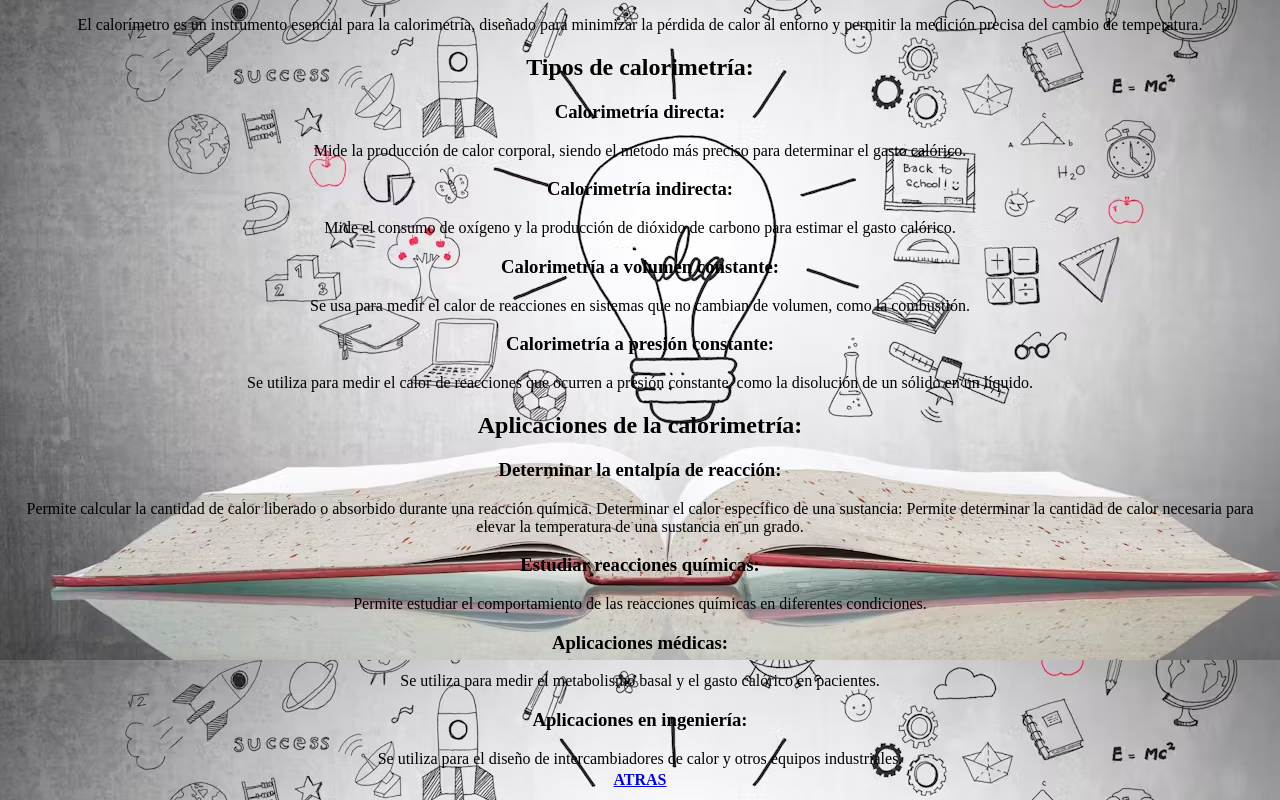
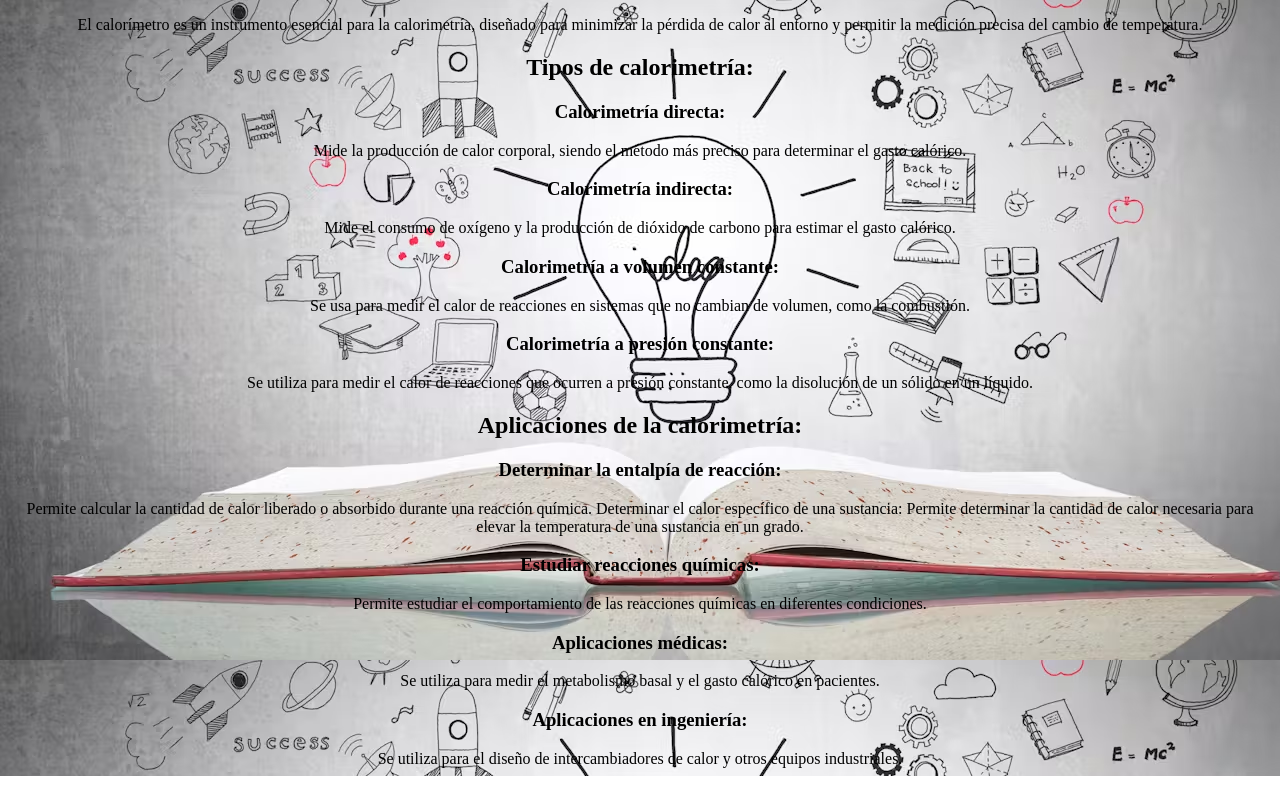
Before and after one commit to richardhernandez4k/richardhernandez4k.github.io, a plain HTML site: page calorimetria.html in a window 1280 px wide. Shown: the part 676-1476 px from the top of the page. After the commit the page ends 1452 px from the top, so only its background shows below. Drawn offline with Linux system fonts and the light colour scheme.

Commit message:
Update calorimetria.html

```diff
--- a/calorimetria.html
+++ b/calorimetria.html
@@ -39,6 +39,5 @@ Permite estudiar el comportamiento de las reacciones químicas en diferentes con
 Se utiliza para medir el metabolismo basal y el gasto calórico en pacientes.
 <p><h3>Aplicaciones en ingeniería:</h3>
 Se utiliza para el diseño de intercambiadores de calor y otros equipos industriales.<br>
-<th><a href="index.HTML">ATRAS</a> </th>
 </body>
 </html>
```
